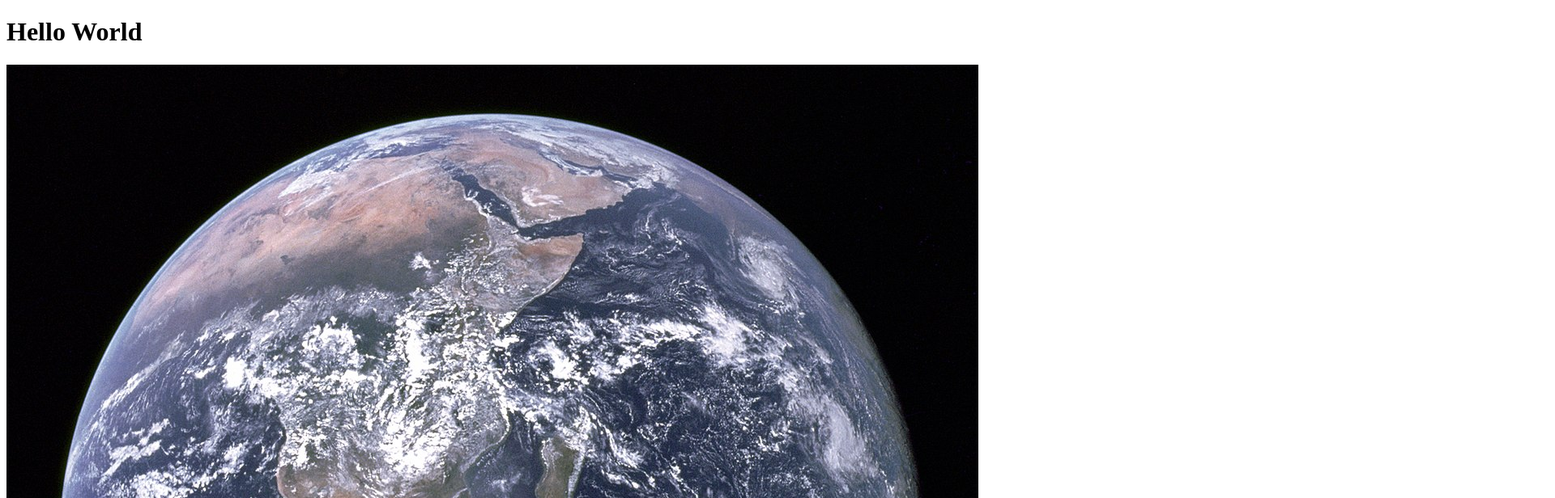
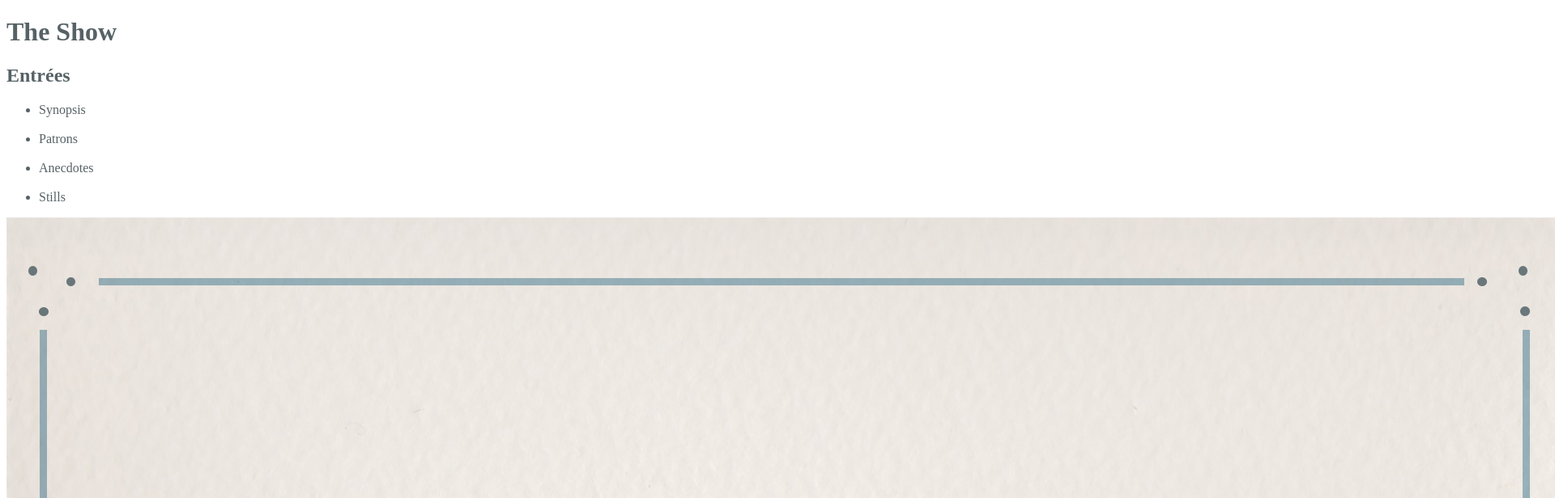
Before and after one commit to dylankm99/firstwebsite, a plain HTML site: page webdesignproject/index.html in a window 1280 px wide. Shown: the top 616 px of the page at 81% size, 1920 px wide, since content can reach past the window. Drawn offline with Linux system fonts and the light colour scheme.

Commit message:
Add files via upload

```diff
--- a/webdesignproject/index.html
+++ b/webdesignproject/index.html
@@ -3,31 +3,28 @@
 <head>
     <meta charset="UTF-8">
     <meta name="viewport" content="width=device-width, initial-scale=1.0">
-    <title>The Show</title>
+<title>The Show</title>
 </head>
 <body>
-
-
 <header>
-    <h1> Hello World</h1>
-    <nav></nav>
-
-
-
+   <h1 style= "color: #566266;">The Show</h1>
+   <h2 style= "color: #566266;">Entrées</h2>
 </header>
+<nav>
+<ul style= "color: #566266;">
+    <li id="synopsis">Synopsis</li>
+    <br>
+    <li id="patrons">Patrons</li>
+    <br>
+    <li id="anecdotes">Anecdotes</li>
+    <br>
+    <li id= "stills">Stills</li>
+</ul>
+</nav>
 <main>
-
-<img  src="images/earth.jpg">  </img>
-
+<!-- display 'local' iamge with alt text. -->
+    <img  src="images/menubackground.jpg" alt= "food menu">  </img>
 </main>
-
-<footer>
-
-
-</footer>
-
-
-
-
+<footer style= "color: #566266;">© Dylan Matamoros 2021</footer>
 </body>
 </html>
```
Also changed, not shown: webdesignproject/images/menubackground.jpg (added).
